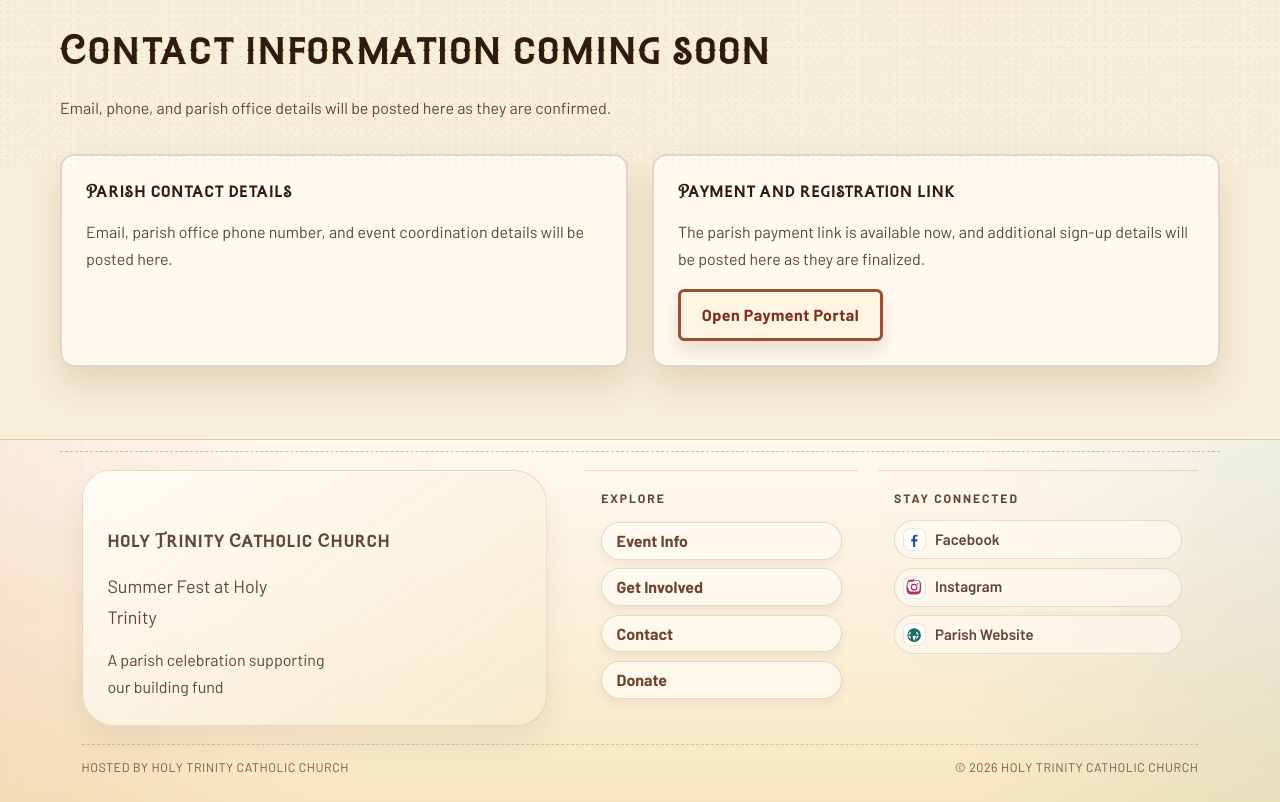
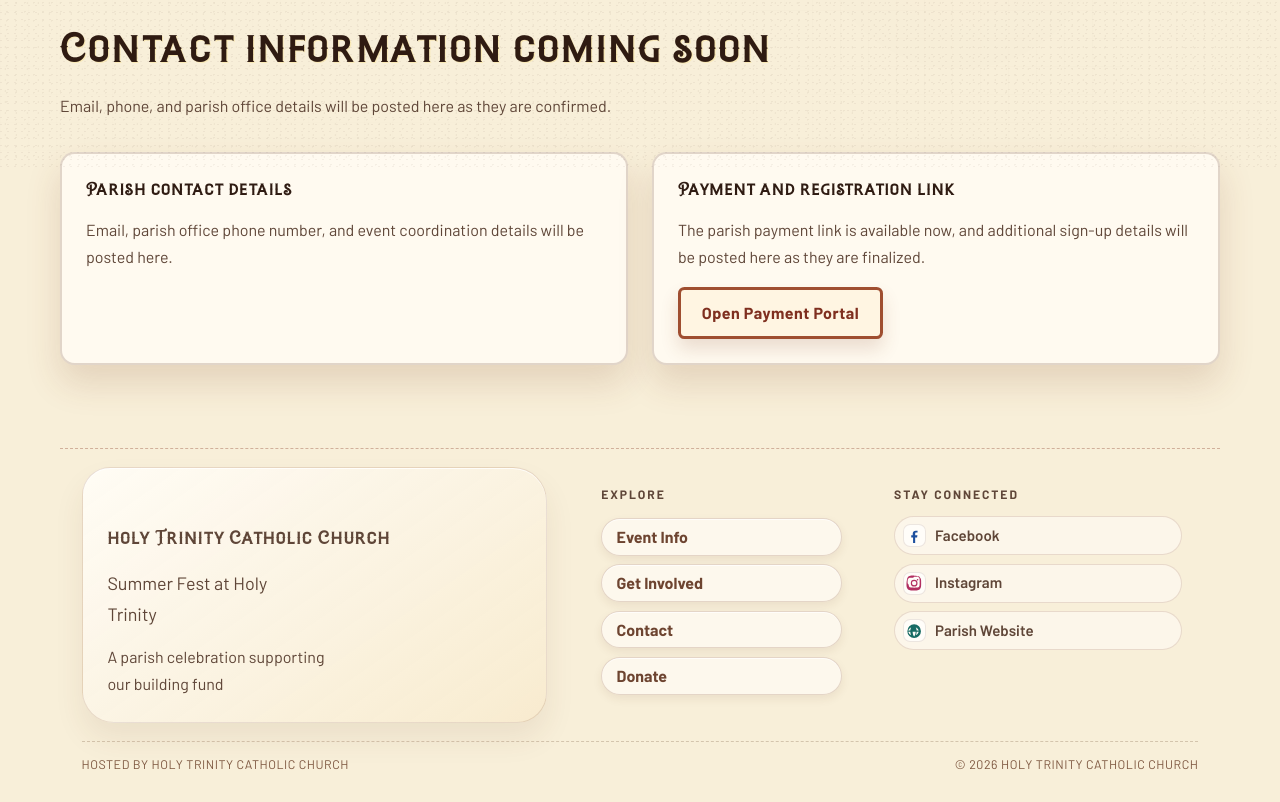
Before and after one commit to joshmzamora/summerfest-htcc, a Next.js app: page /contact in a window 1280 px wide. Shown: the part 633-1435 px from the top of the page. Built offline with nearby package versions, Linux system fonts and the light colour scheme.

Commit message:
Fix footer spacing and dividers

```diff
--- a/app/globals.css
+++ b/app/globals.css
@@ -191,7 +191,6 @@ main {
   z-index: 30;
   backdrop-filter: blur(16px);
   background: rgba(255, 246, 232, 0.78);
-  border-bottom: 1px solid rgba(103, 63, 36, 0.1);
 }
 
 .nav-shell {
@@ -1034,31 +1033,15 @@ main {
 .site-footer {
   position: relative;
   padding: 0.7rem 0 1.45rem;
-  border-top: 1px solid rgba(103, 63, 36, 0.16);
-  background:
-    linear-gradient(180deg, rgba(255, 249, 240, 0.96), rgba(247, 229, 193, 0.94)),
-    radial-gradient(circle at 14% 0%, rgba(219, 165, 52, 0.16), transparent 32%),
-    radial-gradient(circle at 88% 12%, rgba(29, 123, 115, 0.12), transparent 34%);
+  background: var(--background);
 }
 
 .site-footer::before {
-  content: "";
-  position: absolute;
-  inset: 0;
-  pointer-events: none;
-  background:
-    linear-gradient(90deg, rgba(210, 69, 47, 0.08), transparent 24%),
-    linear-gradient(270deg, rgba(29, 123, 115, 0.07), transparent 24%);
+  content: none;
 }
 
 .site-footer::after {
-  content: "";
-  position: absolute;
-  inset: 0;
-  pointer-events: none;
-  background-image: radial-gradient(rgba(103, 63, 36, 0.08) 0.7px, transparent 0.7px);
-  background-size: 12px 12px;
-  opacity: 0.28;
+  content: none;
 }
 
 .footer-shell {
@@ -1281,7 +1264,6 @@ button:focus-visible {
 
 .site-header {
   background: rgba(247, 236, 213, 0.96);
-  border-bottom: 2px solid rgba(88, 46, 25, 0.16);
 }
 
 .brand-mark span {
@@ -2121,7 +2103,6 @@ span.poster-sticker-family::after {
   .footer-social {
     min-height: 100%;
     padding: 1.05rem 1rem 1rem;
-    border-top: 1px solid rgba(126, 72, 46, 0.18);
   }
 
   .footer-nav {
```
